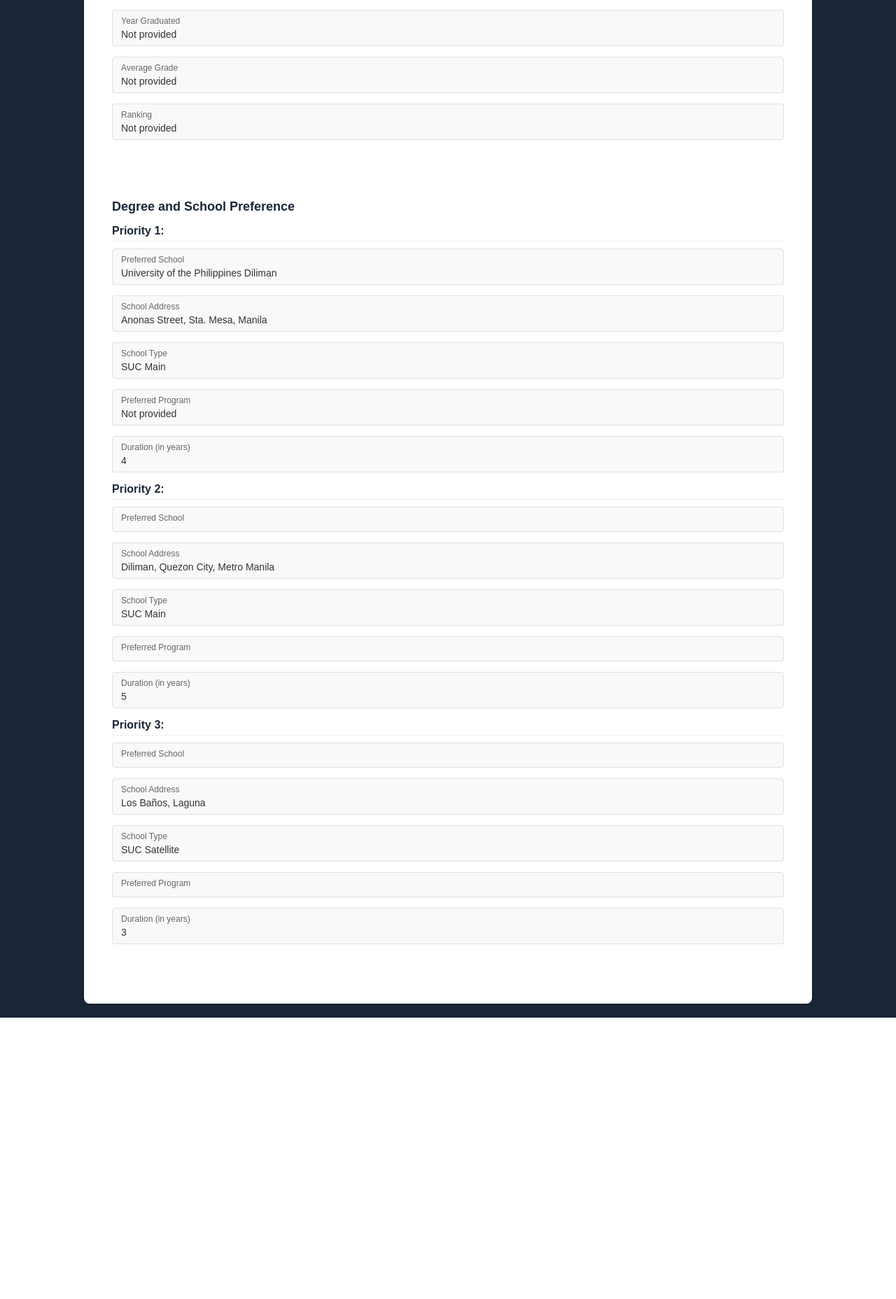
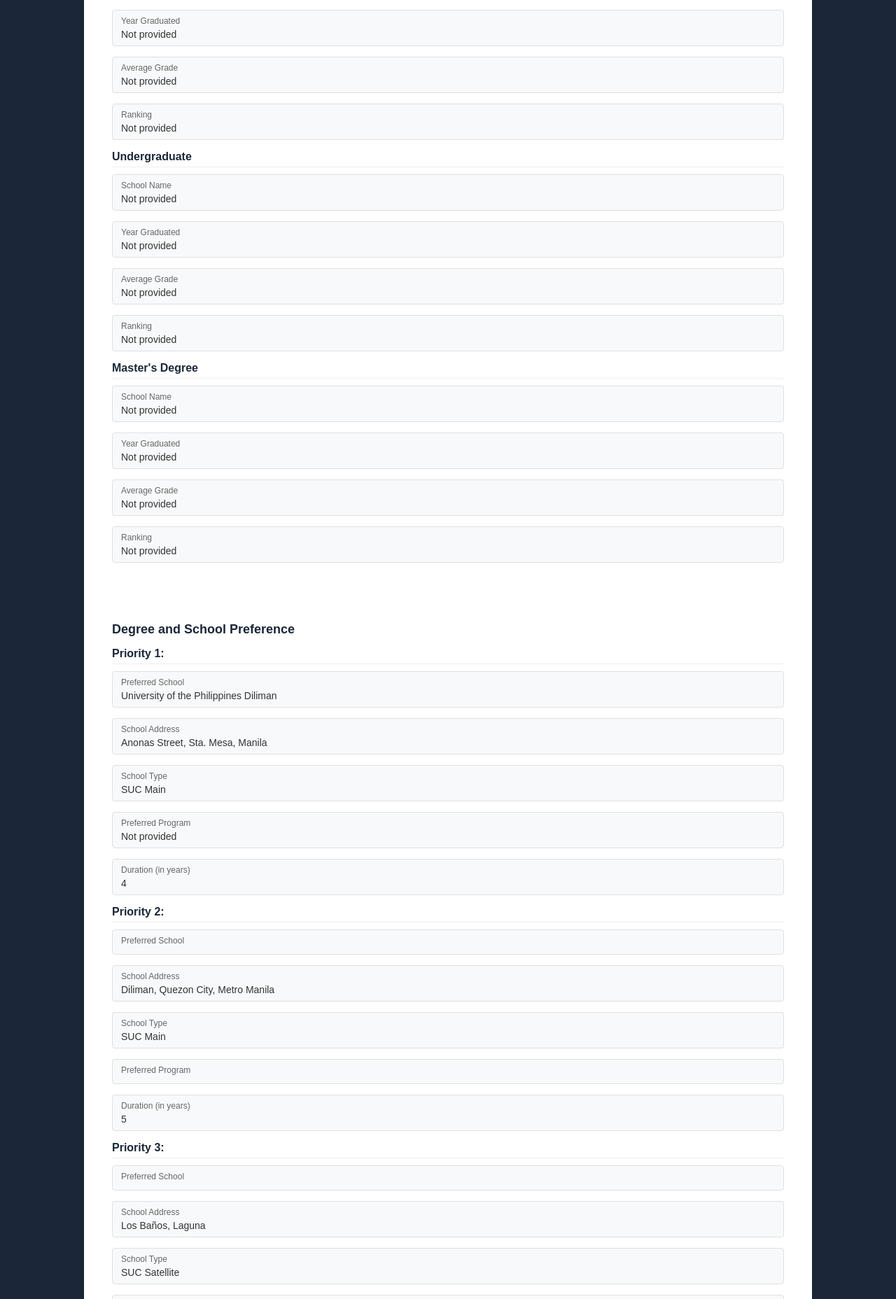
Before and after one commit to Rorenzue/InfoMan-Project-Group-3, a PHP site: page /InfoMan-Project-Group-3-main/view_applicant.php?id=1 in a window 1280 px wide. Shown: the part 2834-4690 px from the top of the page at 70% size. Before the commit the page ends 4288 px from the top, so only its background shows below. Run offline with PHP 8.4, Linux system fonts and the light colour scheme; data comes from the database, SQL or seed files in the repository; tables that the repository leaves empty hold one stand-in row (values such as "Sample post").

Commit message:
udg and ms at view_applicant

```diff
--- a/InfoMan-Project-Group-3-main/admin.php
+++ b/InfoMan-Project-Group-3-main/admin.php
@@ -2,8 +2,8 @@
     // Database configuration
     $servername = "localhost";
     $username = "root";
-    $password = "polo0210";
-    $dbname = "main database";
+    $password = "";
+    $dbname = "scholarship";
 
     $conn = new mysqli($servername, $username, $password, $dbname);
 
--- a/InfoMan-Project-Group-3-main/educbackground.php
+++ b/InfoMan-Project-Group-3-main/educbackground.php
@@ -39,8 +39,8 @@
 
 $servername = "localhost";
 $username = "root";
-$password = "polo0210";
-$dbname = "main database";
+$password = "";
+$dbname = "scholarship";
 
 $conn = new mysqli($servername, $username, $password, $dbname);
 if ($conn->connect_error) {
--- a/InfoMan-Project-Group-3-main/includes/db_connection.php
+++ b/InfoMan-Project-Group-3-main/includes/db_connection.php
@@ -1,8 +1,8 @@
 <?php
 $servername = "localhost";
 $username = "root";
-$password = "polo0210";
-$dbname = "main database";
+$password = "";
+$dbname = "scholarship";
 
 $conn = new mysqli($servername, $username, $password, $dbname);
 
--- a/InfoMan-Project-Group-3-main/preference.php
+++ b/InfoMan-Project-Group-3-main/preference.php
@@ -19,8 +19,8 @@
 
 $servername = "localhost";
 $username = "root";
-$password = "polo0210";
-$dbname = "main database";
+$password = "";
+$dbname = "scholarship";
 
 $conn = new mysqli($servername, $username, $password, $dbname);
 if ($conn->connect_error) {
--- a/InfoMan-Project-Group-3-main/submit.php
+++ b/InfoMan-Project-Group-3-main/submit.php
@@ -4,8 +4,8 @@
 // Database configuration
 $servername = "localhost";
 $username = "root";
-$password = "polo0210"; // **Security Note**: Store passwords securely (e.g., in environment variables)
-$dbname = "main database";
+$password = ""; // **Security Note**: Store passwords securely (e.g., in environment variables)
+$dbname = "scholarship";
 
 // Initialize variables
 $success_message = false;
--- a/InfoMan-Project-Group-3-main/view_applicant.php
+++ b/InfoMan-Project-Group-3-main/view_applicant.php
@@ -303,6 +303,32 @@
             $elementary_details = explode('|', $applicant['Elementary_Details'] ?? '||||');
             $jhs_details = explode('|', $applicant['JHS_Details'] ?? '||||');
             $shs_details = explode('|', $applicant['SHS_Details'] ?? '||||');
+
+            // Fetch Undergraduate details
+            $udg_query = "SELECT s.School_Name, eb.Year_Grad, eb.Ave_Grade, eb.ranking
+                          FROM educ_bg eb
+                          LEFT JOIN schooldetails s ON eb.SchoolCode = s.School_Code
+                          WHERE eb.LRN = ? AND eb.Educ_Background = 'UDG'
+                          LIMIT 1";
+            $udg_stmt = $conn->prepare($udg_query);
+            $udg_stmt->bind_param("i", $applicant['LRN']);
+            $udg_stmt->execute();
+            $udg_stmt->bind_result($udg_school, $udg_year, $udg_grade, $udg_rank);
+            $udg_stmt->fetch();
+            $udg_stmt->close();
+
+            // Fetch Master's details
+            $mt_query = "SELECT s.School_Name, eb.Year_Grad, eb.Ave_Grade, eb.ranking
+                          FROM educ_bg eb
+                          LEFT JOIN schooldetails s ON eb.SchoolCode = s.School_Code
+                          WHERE eb.LRN = ? AND eb.Educ_Background = 'MT'
+                          LIMIT 1";
+            $mt_stmt = $conn->prepare($mt_query);
+            $mt_stmt->bind_param("i", $applicant['LRN']);
+            $mt_stmt->execute();
+            $mt_stmt->bind_result($mt_school, $mt_year, $mt_grade, $mt_rank);
+            $mt_stmt->fetch();
+            $mt_stmt->close();
             ?>
 
             <!-- Elementary School -->
@@ -365,6 +391,48 @@
                 <div class="info-field">
                     <div class="info-label">Ranking</div>
                     <div class="info-value"><?php echo htmlspecialchars($shs_details[3] ?? 'Not provided'); ?></div>
+                </div>
+            </div>
+
+            <!-- Undergraduate -->
+            <h3 class="subsection-title">Undergraduate</h3>
+            <div class="info-grid">
+                <div class="info-field">
+                    <div class="info-label">School Name</div>
+                    <div class="info-value"><?php echo htmlspecialchars($udg_school ?? 'Not provided'); ?></div>
+                </div>
+                <div class="info-field">
+                    <div class="info-label">Year Graduated</div>
+                    <div class="info-value"><?php echo htmlspecialchars($udg_year ?? 'Not provided'); ?></div>
+                </div>
+                <div class="info-field">
+                    <div class="info-label">Average Grade</div>
+                    <div class="info-value"><?php echo htmlspecialchars($udg_grade ?? 'Not provided'); ?></div>
+                </div>
+                <div class="info-field">
+                    <div class="info-label">Ranking</div>
+                    <div class="info-value"><?php echo htmlspecialchars($udg_rank ?? 'Not provided'); ?></div>
+                </div>
+            </div>
+
+            <!-- Master's Degree -->
+            <h3 class="subsection-title">Master's Degree</h3>
+            <div class="info-grid">
+                <div class="info-field">
+                    <div class="info-label">School Name</div>
+                    <div class="info-value"><?php echo htmlspecialchars($mt_school ?? 'Not provided'); ?></div>
+                </div>
+                <div class="info-field">
+                    <div class="info-label">Year Graduated</div>
+                    <div class="info-value"><?php echo htmlspecialchars($mt_year ?? 'Not provided'); ?></div>
+                </div>
+                <div class="info-field">
+                    <div class="info-label">Average Grade</div>
+                    <div class="info-value"><?php echo htmlspecialchars($mt_grade ?? 'Not provided'); ?></div>
+                </div>
+                <div class="info-field">
+                    <div class="info-label">Ranking</div>
+                    <div class="info-value"><?php echo htmlspecialchars($mt_rank ?? 'Not provided'); ?></div>
                 </div>
             </div>
         </div>
```
